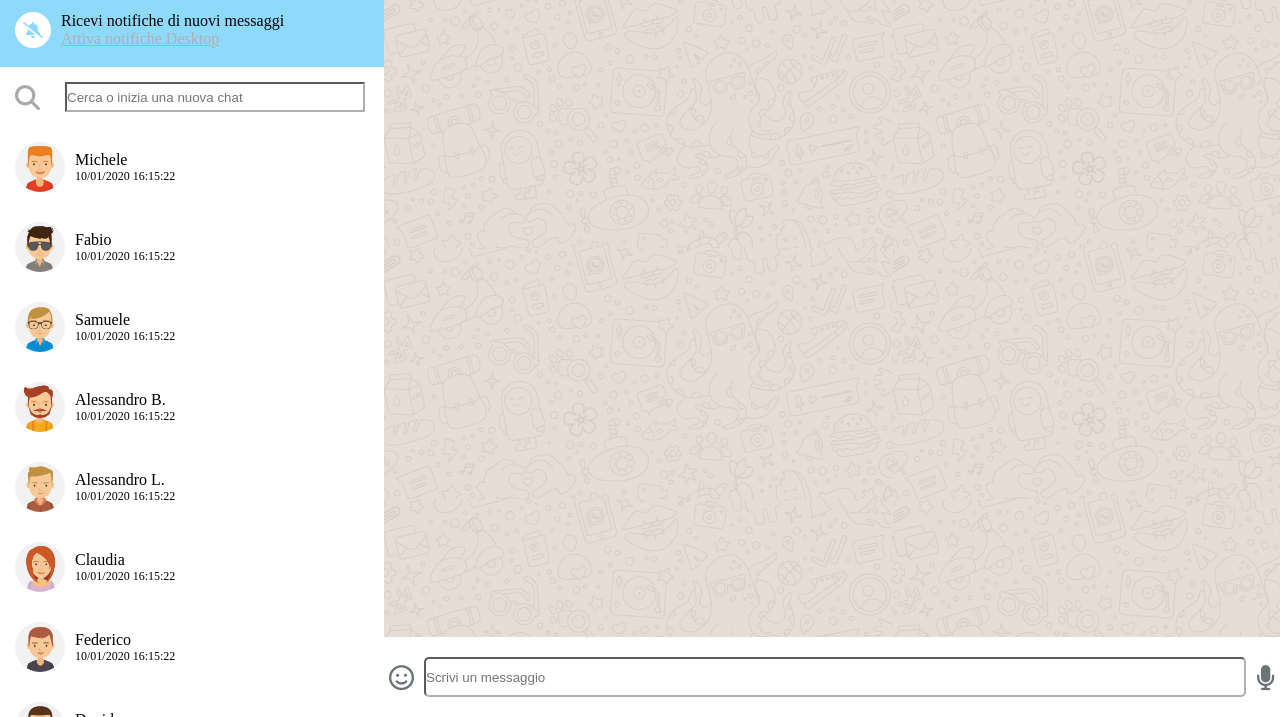
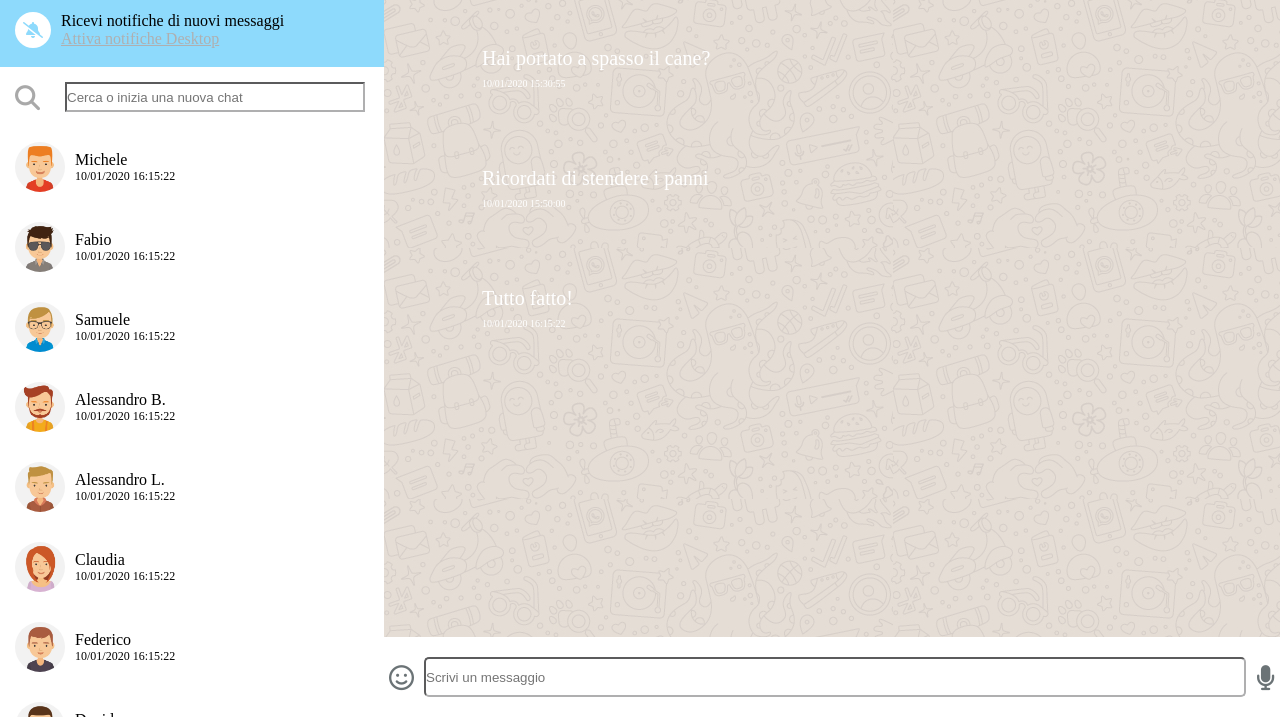
Before and after one commit to DeboraChiarelli/vue-boolzapp, a plain HTML site: page index.html in a window 1280 px wide. Shown: the part 83-800 px from the top of the page. Drawn offline with nearby package versions, Linux system fonts and the light colour scheme.

Commit message:
Add - click sul contatto

```diff
--- a/index.html
+++ b/index.html
@@ -77,9 +77,10 @@
             <!-- section: main-chat -->
             <div id="main-chat">
                 <div class="container-chat">
-                    <div class="chat">
-                        <div class ="message-status" v-for="message in contacts[activElement].messages">   <!-- div vuoti che andranno riempiti con Vue -->
-                            <div class="date"></div>
+                    <div class="chat" v-for="message in contacts[activElement].messages">
+                        <div :class ="message.status === 'sent' ? 'sent' : 'recived'" >
+                            {{message.message}}
+                            <div class="date">{{message.date}}</div>
                         </div>
                     </div>
                 </div>
```
